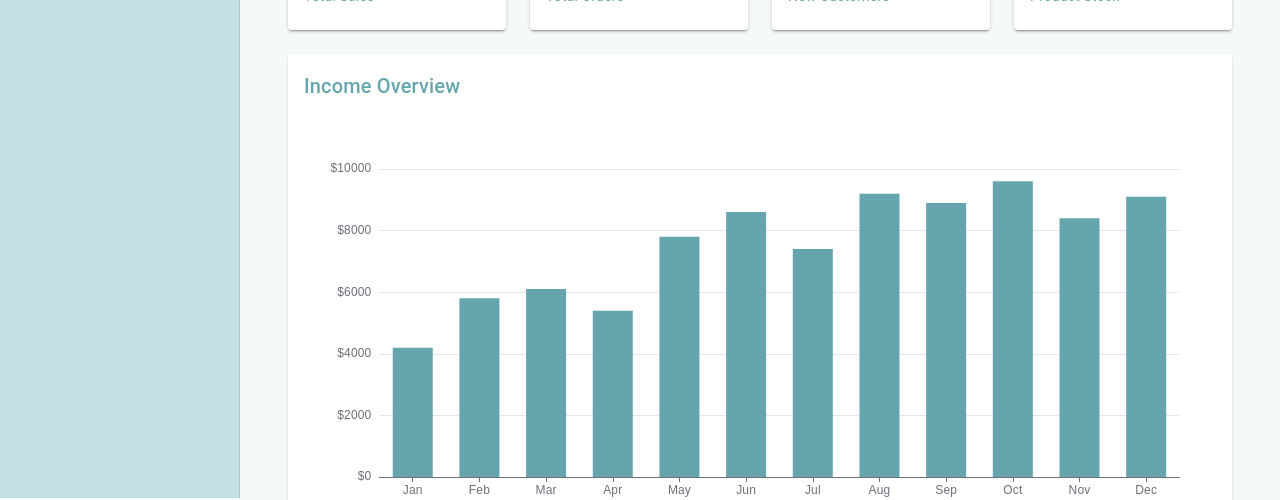
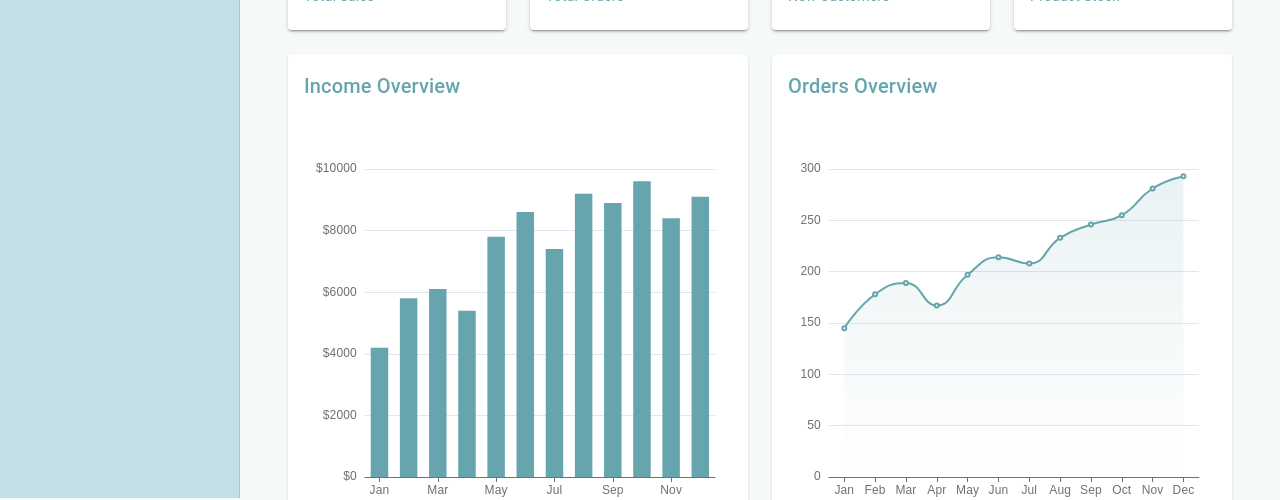
Before and after one commit to Shoebtamboli/ecommerce-dashboard, a React (Create React App) app: page /dashboard in a window 1280 px wide. Shown: the part 302-802 px from the top of the page. Built offline with nearby package versions, Linux system fonts and the light colour scheme; sample sign-in values are in the browser's storage.

Commit message:
feat: Add orders line chart and rearrange dashboard layout

```diff
--- a/src/components/Dashboard/index.tsx
+++ b/src/components/Dashboard/index.tsx
@@ -48,6 +48,12 @@ const analyticsData = [
 const incomeData = {
   months: ['Jan', 'Feb', 'Mar', 'Apr', 'May', 'Jun', 'Jul', 'Aug', 'Sep', 'Oct', 'Nov', 'Dec'],
   income: [4200, 5800, 6100, 5400, 7800, 8600, 7400, 9200, 8900, 9600, 8400, 9100],
+};
+
+// Mock data for orders overview
+const ordersData = {
+  months: ['Jan', 'Feb', 'Mar', 'Apr', 'May', 'Jun', 'Jul', 'Aug', 'Sep', 'Oct', 'Nov', 'Dec'],
+  orders: [145, 178, 189, 167, 197, 214, 208, 233, 246, 255, 281, 293],
 };
 
 // Mock data for recent orders
@@ -124,6 +130,59 @@ const getIncomeChartOptions = () => ({
   }]
 });
 
+const getOrdersChartOptions = () => ({
+  tooltip: {
+    trigger: 'axis',
+    axisPointer: {
+      type: 'line'
+    }
+  },
+  grid: {
+    left: '3%',
+    right: '4%',
+    bottom: '3%',
+    containLabel: true
+  },
+  xAxis: {
+    type: 'category',
+    data: ordersData.months,
+    axisTick: {
+      alignWithLabel: true
+    }
+  },
+  yAxis: {
+    type: 'value',
+    axisLabel: {
+      formatter: (value: number) => value
+    }
+  },
+  series: [{
+    name: 'Monthly Orders',
+    type: 'line',
+    smooth: true,
+    data: ordersData.orders,
+    itemStyle: {
+      color: '#66A5AD'  // Using our theme's primary color
+    },
+    areaStyle: {
+      color: {
+        type: 'linear',
+        x: 0,
+        y: 0,
+        x2: 0,
+        y2: 1,
+        colorStops: [{
+          offset: 0,
+          color: '#66A5AD33'
+        }, {
+          offset: 1,
+          color: '#66A5AD00'
+        }]
+      }
+    }
+  }]
+});
+
 const Dashboard = () => {
   return (
     <Box sx={{ p: 3, backgroundColor: 'background.default' }}>
@@ -131,6 +190,7 @@ const Dashboard = () => {
         Dashboard
       </Typography>
 
+      {/* Analytics Cards */}
       <Box sx={{
         display: 'flex',
         flexWrap: 'wrap',
@@ -193,18 +253,39 @@ const Dashboard = () => {
         ))}
       </Box>
 
+      {/* Charts Row */}
+      <Box sx={{
+        display: 'flex',
+        flexDirection: { xs: 'column', lg: 'row' },
+        gap: 3,
+        mt: 3
+      }}>
         {/* Income Overview Chart */}
-      <Card sx={{ mt: 3 }}>
+        <Card sx={{ flex: 1, minWidth: 0 }}>
           <CardContent>
             <Typography variant="h6" gutterBottom color="primary.main">
               Income Overview
             </Typography>
             <ReactECharts
               option={getIncomeChartOptions()}
-            style={{ height: '400px' }}
+              style={{ height: '400px', width: '100%' }}
             />
           </CardContent>
         </Card>
+
+        {/* Orders Overview Chart */}
+        <Card sx={{ flex: 1, minWidth: 0 }}>
+          <CardContent>
+            <Typography variant="h6" gutterBottom color="primary.main">
+              Orders Overview
+            </Typography>
+            <ReactECharts
+              option={getOrdersChartOptions()}
+              style={{ height: '400px', width: '100%' }}
+            />
+          </CardContent>
+        </Card>
+      </Box>
 
       {/* Recent Orders Table */}
       <Card sx={{ mt: 3 }}>
```
Lines whose indentation alone changed are shown as unchanged.
